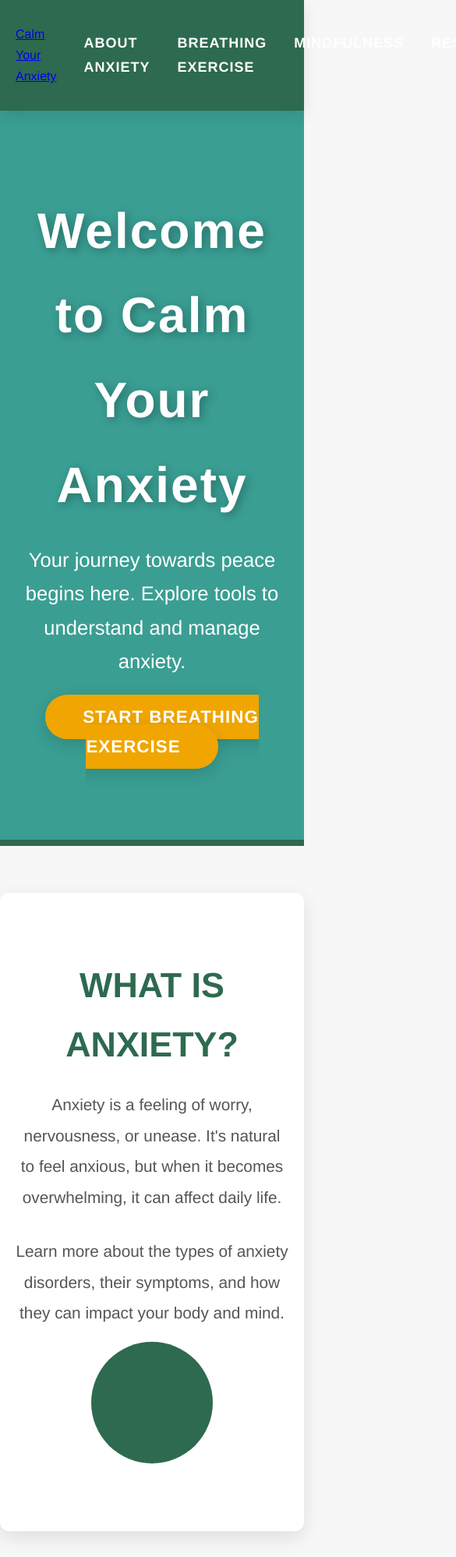
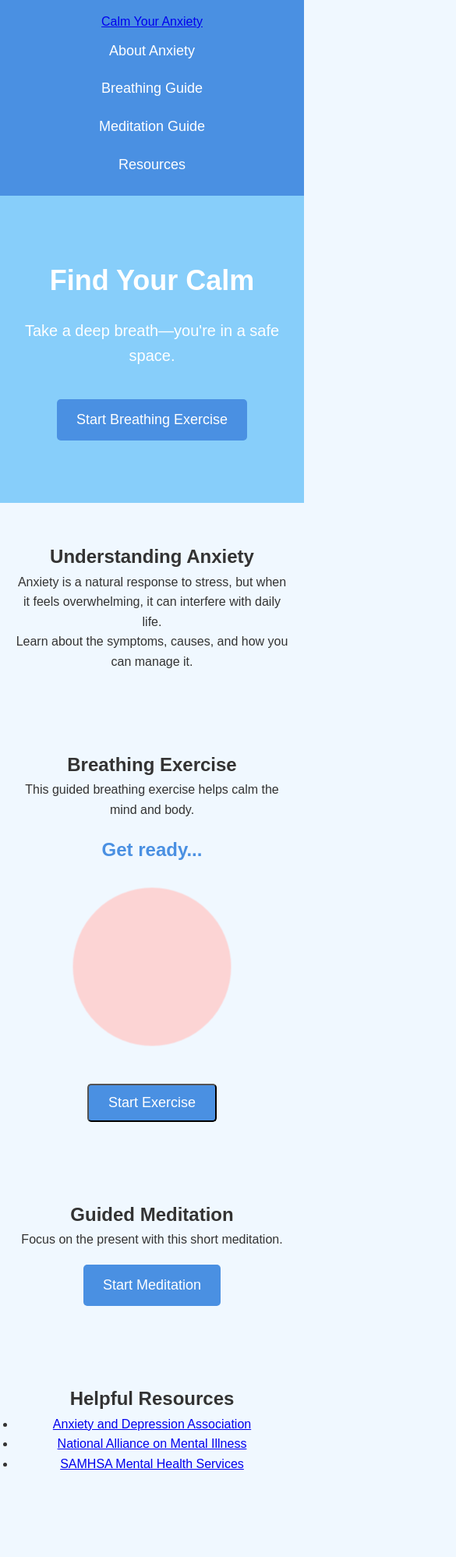
Before and after one commit to JewlianCruz/anxiety-project-webpage, a website: page index.html in a window 390 px wide. Shown: the top 1997 px of the page at 78% size, 585 px wide, since content can reach past the window. After the commit the page ends 1940 px from the top, so only its background shows below. Drawn offline with Linux system fonts and the light colour scheme.

Commit message:
changes barely smh

```diff
--- a/index.html
+++ b/index.html
@@ -5,8 +5,10 @@
   <meta name="viewport" content="width=device-width, initial-scale=1.0">
   <title>Calm Your Anxiety</title>
   <link rel="stylesheet" href="style.css">
+  <script defer src="script.js"></script>
 </head>
 <body>
+
   <header>
     <nav>
       <div class="logo">
@@ -14,75 +16,57 @@
       </div>
       <ul>
         <li><a href="#about">About Anxiety</a></li>
-        <li><a href="#breathing">Breathing Exercise</a></li>
-        <li><a href="#mindfulness">Mindfulness</a></li>
+        <li><a href="#breathing">Breathing Guide</a></li>
+        <li><a href="#mindfulness">Meditation Guide</a></li>
         <li><a href="#resources">Resources</a></li>
       </ul>
     </nav>
   </header>
 
   <section class="hero">
-    <h1>Welcome to Calm Your Anxiety</h1>
-    <p>Your journey towards peace begins here. Explore tools to understand and manage anxiety.</p>
+    <h1>Find Your Calm</h1>
+    <p id="affirmation-text">Take a deep breath—you're in a safe space.</p>
     <a href="#breathing" class="cta-button">Start Breathing Exercise</a>
   </section>
 
   <section id="about" class="about">
-    <h2>What is Anxiety?</h2>
-    <p>Anxiety is a feeling of worry, nervousness, or unease. It's natural to feel anxious, but when it becomes overwhelming, it can affect daily life.</p>
-    <p>Learn more about the types of anxiety disorders, their symptoms, and how they can impact your body and mind.</p>
-    <div class="info-animation">
-      <div class="pulse-animation"></div>
-    </div>
+    <h2>Understanding Anxiety</h2>
+    <p>Anxiety is a natural response to stress, but when it feels overwhelming, it can interfere with daily life.</p>
+    <p>Learn about the symptoms, causes, and how you can manage it.</p>
   </section>
 
   <section id="breathing" class="breathing">
     <h2>Breathing Exercise</h2>
-    <p>Focus on your breath to reduce stress and anxiety. Follow the animation below to guide your breathing.</p>
-    <div class="breathing-circle">
+    <p>This guided breathing exercise helps calm the mind and body.</p>
+
+    <p id="breathing-countdown" class="countdown-text">Get ready...</p>
+
+    <div class="breathing-overlay" id="breathing-overlay">
+      <p class="instructions" id="breathing-instruction">Breathe In...</p>
+    </div>
+
+    <div class="breathing-circle" id="breathing-circle">
       <div class="circle"></div>
-      <p class="instructions">Breathe In</p>
     </div>
-    <button id="startBreathingButton" class="cta-button">Start Breathing Exercise</button>
+
+    <button id="startBreathingButton" class="cta-button">Start Exercise</button>
+    <button id="stopBreathingButton" class="cta-button" style="display:none;">Stop</button>
   </section>
 
   <section id="mindfulness" class="mindfulness">
-    <h2>Mindfulness Techniques</h2>
-    <p>Take a moment to focus on the present. Engage in calming exercises to help ground yourself.</p>
-    <div class="mindfulness-video">
-      <p>Click the button below to start a short mindfulness meditation focused on breathing.</p>
-      <a href="https://www.youtube.com/watch?v=YzRUEmqDJd8" target="_blank" class="cta-button">Start Guided Meditation</a>
-    </div>
+    <h2>Guided Meditation</h2>
+    <p>Focus on the present with this short meditation.</p>
+    <a href="https://www.youtube.com/watch?v=YzRUEmqDJd8" target="_blank" class="cta-button">Start Meditation</a>
   </section>
 
   <section id="resources" class="resources">
-    <h2>Resources for Support</h2>
+    <h2>Helpful Resources</h2>
     <ul>
-      <li><a href="https://www.adaa.org" target="_blank">Anxiety and Depression Association of America</a></li>
+      <li><a href="https://www.adaa.org" target="_blank">Anxiety and Depression Association</a></li>
       <li><a href="https://www.nami.org" target="_blank">National Alliance on Mental Illness</a></li>
-      <li><a href="https://www.samhsa.gov" target="_blank">SAMHSA: Substance Abuse and Mental Health Services</a></li>
+      <li><a href="https://www.samhsa.gov" target="_blank">SAMHSA Mental Health Services</a></li>
     </ul>
   </section>
 
-  <!-- Anxiety Test Section -->
-  <section id="anxietyTest">
-    <h2>Take the Anxiety Test</h2>
-    <form id="anxietyQuiz">
-      <label>How often do you feel nervous or anxious?</label><br>
-      <input type="radio" name="q1" value="5"> Very Often<br>
-      <input type="radio" name="q1" value="3"> Sometimes<br>
-      <input type="radio" name="q1" value="1"> Rarely<br><br>
-
-      <label>Do you find it difficult to control your worries?</label><br>
-      <input type="radio" name="q2" value="5"> Yes<br>
-      <input type="radio" name="q2" value="3"> Occasionally<br>
-      <input type="radio" name="q2" value="1"> No<br><br>
-
-      <button type="submit" class="cta-button">Submit</button>
-    </form>
-    <div id="result"></div>
-  </section>
-
-  <script src="script.js"></script>
 </body>
 </html>
--- a/style.css
+++ b/style.css
@@ -1,36 +1,30 @@
-/* Global Styles */
+/* Reset Styles */
 * {
   margin: 0;
   padding: 0;
   box-sizing: border-box;
-  font-family: 'Helvetica Neue', 'Arial', sans-serif;
+  font-family: 'Arial', sans-serif;
 }
 
+/* General Styles */
 body {
-  background-color: #f7f7f7;
+  background-color: #f0f8ff;
   color: #333;
-  line-height: 1.7;
-  font-size: 16px;
-  padding: 0;
-  margin: 0;
-  overflow-x: hidden;
+  line-height: 1.6;
+  text-align: center;
 }
 
-/* Header Styles */
+/* Navigation */
 header {
-  background-color: #2d6a4f;
-  color: white;
-  padding: 30px 0;
-  box-shadow: 0 6px 18px rgba(0, 0, 0, 0.1);
-  position: relative;
+  background-color: #4a90e2;
+  padding: 15px 0;
 }
 
 nav {
   display: flex;
   justify-content: space-between;
-  align-items: center;
   max-width: 1200px;
-  margin: 0 auto;
+  margin: auto;
   padding: 0 20px;
 }
 
@@ -40,268 +34,121 @@ nav ul {
 }
 
 nav ul li {
-  margin-left: 35px;
+  margin-left: 20px;
 }
 
 nav ul li a {
+  color: white;
   text-decoration: none;
-  color: white;
   font-size: 18px;
-  font-weight: 600;
-  text-transform: uppercase;
-  letter-spacing: 1px;
-  transition: color 0.3s ease, transform 0.3s ease;
-}
-
-nav ul li a:hover {
-  color: #f0a500;
-  transform: translateY(-4px);
-  text-shadow: 0 4px 8px rgba(0, 0, 0, 0.2);
 }
 
 /* Hero Section */
 .hero {
-  background-color: #3a9e93;
+  background-color: #87CEFA;
+  padding: 80px 20px;
   color: white;
-  text-align: center;
-  padding: 100px 20px;
-  animation: fadeIn 3s ease-in-out;
-  background-image: url('your-image-url-here.jpg');
-  background-size: cover;
-  background-position: center;
-  border-bottom: 8px solid #2d6a4f;
 }
 
 .hero h1 {
-  font-size: 4rem;
-  margin-bottom: 20px;
-  font-weight: 700;
-  letter-spacing: 2px;
-  text-shadow: 3px 3px 12px rgba(0, 0, 0, 0.3);
+  font-size: 36px;
 }
 
 .hero p {
-  font-size: 1.6rem;
-  margin-bottom: 30px;
-  font-weight: 300;
+  font-size: 20px;
+  margin: 20px 0;
 }
 
+/* Sections */
+section {
+  padding: 50px 20px;
+}
+
+/* Buttons */
 .cta-button {
-  background-color: #f0a500;
+  display: inline-block;
+  padding: 12px 25px;
+  background-color: #4a90e2;
   color: white;
-  padding: 16px 48px;
   text-decoration: none;
-  font-size: 1.4rem;
-  border-radius: 30px;
-  box-shadow: 0 6px 20px rgba(0, 0, 0, 0.15);
-  text-transform: uppercase;
-  font-weight: 600;
-  letter-spacing: 1px;
-  transition: all 0.3s ease;
+  border-radius: 5px;
+  font-size: 18px;
+  margin-top: 20px;
+  transition: background 0.3s;
 }
 
 .cta-button:hover {
-  background-color: #f09c00;
-  transform: translateY(-5px);
-  box-shadow: 0 12px 30px rgba(0, 0, 0, 0.25);
+  background-color: #357ABD;
 }
 
-/* About Section */
-.about {
-  background-color: #ffffff;
-  padding: 80px 20px;
-  text-align: center;
-  max-width: 1200px;
-  margin: 60px auto;
-  border-radius: 12px;
-  box-shadow: 0 8px 25px rgba(0, 0, 0, 0.1);
+/* Countdown Text */
+.countdown-text {
+  font-size: 1.5rem;
+  font-weight: bold;
+  color: #4a90e2;
+  margin-top: 20px;
 }
 
-.about h2 {
-  font-size: 2.8rem;
-  margin-bottom: 20px;
-  color: #2d6a4f;
-  font-weight: 700;
-  text-transform: uppercase;
+/* Breathing Overlay - Covers Whole Screen */
+.breathing-overlay {
+  display: none;
+  position: fixed;
+  top: 0;
+  left: 0;
+  width: 100vw;
+  height: 100vh;
+  background-color: rgba(135, 206, 250, 0.8);
+  border-radius: 50%;
+  transform: scale(0);
+  transition: transform 4s ease-in-out;
 }
 
-.about p {
-  font-size: 1.3rem;
-  margin-bottom: 30px;
-  line-height: 1.9;
-  color: #555;
+.breathing-overlay.active {
+  display: block;
+  transform: scale(1);
 }
 
-.info-animation .pulse-animation {
-  width: 130px;
-  height: 130px;
-  border-radius: 50%;
-  background-color: #2d6a4f;
-  animation: pulse 2s infinite;
-  margin: 20px auto;
+.instructions {
+  color: white;
+  font-size: 2rem;
+  font-weight: bold;
+  position: absolute;
+  top: 50%;
+  left: 50%;
+  transform: translate(-50%, -50%);
 }
 
-/* Breathing Circle Animation */
-.breathing {
-  text-align: center;
-  padding: 80px 20px;
-  background-color: #ffffff;
-  max-width: 1200px;
-  margin: 0 auto;
-}
-
-.breathing h2 {
-  font-size: 2.8rem;
-  margin-bottom: 30px;
-  color: #2d6a4f;
-  font-weight: 700;
-}
-
+/* Breathing Circle */
 .breathing-circle {
   position: relative;
-  display: inline-block;
+  margin: 30px auto;
 }
 
 .circle {
-  width: 240px;
-  height: 240px;
+  width: 200px;
+  height: 200px;
   border-radius: 50%;
-  background-color: #f0a500;
-  margin: 0 auto;
-  animation: breathe 4s infinite;
-}
-
-.instructions {
-  font-size: 1.3rem;
-  color: #333;
-  margin-top: 20px;
-  font-weight: 500;
-}
-
-/* Mindfulness Section */
-.mindfulness {
-  background-color: #f4f4f4;
-  padding: 100px 20px;
-  text-align: center;
-  max-width: 1200px;
-  margin: 60px auto;
-  border-radius: 12px;
-  box-shadow: 0 8px 25px rgba(0, 0, 0, 0.1);
-}
-
-.mindfulness h2 {
-  font-size: 2.8rem;
-  color: #2d6a4f;
-  margin-bottom: 20px;
-  font-weight: 700;
-}
-
-.mindfulness p {
-  font-size: 1.3rem;
-  margin-bottom: 30px;
-  line-height: 1.9;
-  color: #555;
-}
-
-.mindfulness a {
-  text-decoration: none;
-  color: white;
-  background-color: #2d6a4f;
-  padding: 16px 48px;
-  border-radius: 30px;
-  font-size: 1.3rem;
-  text-transform: uppercase;
-  font-weight: 600;
-  letter-spacing: 1px;
-  transition: all 0.3s ease;
-}
-
-.mindfulness a:hover {
-  background-color: #1e4d3b;
-  transform: translateY(-4px);
-}
-
-/* Resources Section */
-.resources {
-  padding: 100px 20px;
-  background-color: #ffffff;
-  text-align: center;
-  max-width: 1200px;
-  margin: 60px auto;
-  border-radius: 12px;
-  box-shadow: 0 8px 25px rgba(0, 0, 0, 0.1);
-}
-
-.resources h2 {
-  font-size: 2.8rem;
-  margin-bottom: 20px;
-  color: #2d6a4f;
-  font-weight: 700;
-}
-
-.resources ul {
-  list-style: none;
-  padding: 0;
-}
-
-.resources ul li {
-  margin-bottom: 20px;
-}
-
-.resources ul li a {
-  text-decoration: none;
-  color: #2d6a4f;
-  font-size: 1.3rem;
-  font-weight: 600;
-  transition: color 0.3s ease;
-}
-
-.resources ul li a:hover {
-  color: #f0a500;
-  transform: translateX(5px);
-}
-
-/* Footer */
-footer {
-  background-color: #333;
-  color: white;
-  padding: 30px 20px;
-  text-align: center;
-  font-size: 1.2rem;
-  letter-spacing: 1px;
-  margin-top: 60px;
-}
-
-/* Keyframe Animations */
-@keyframes fadeIn {
-  from {
-    opacity: 0;
-  }
-  to {
-    opacity: 1;
-  }
-}
-
-@keyframes pulse {
-  0% {
-    transform: scale(1);
-  }
-  50% {
-    transform: scale(1.2);
-  }
-  100% {
-    transform: scale(1);
-  }
+  background-color: #ffcccb;
+  margin: auto;
+  animation: breathe 6s infinite;
 }
 
 @keyframes breathe {
-  0% {
-    transform: scale(1);
+  0% { transform: scale(1); opacity: 0.8; }
+  50% { transform: scale(1.2); opacity: 1; }
+  100% { transform: scale(1); opacity: 0.8; }
+}
+
+/* Responsive Design */
+@media (max-width: 768px) {
+  nav {
+    flex-direction: column;
+    text-align: center;
   }
-  50% {
-    transform: scale(1.2);
+  nav ul {
+    flex-direction: column;
   }
-  100% {
-    transform: scale(1);
+  nav ul li {
+    margin: 10px 0;
   }
 }
```
Also changed, not shown: main.js (+50 -66 lines).
